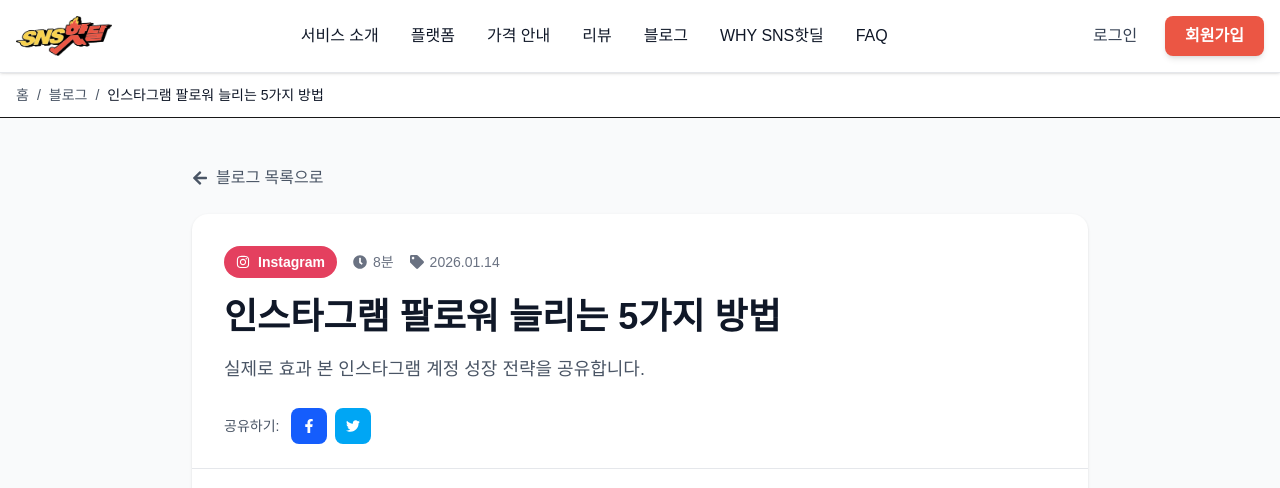
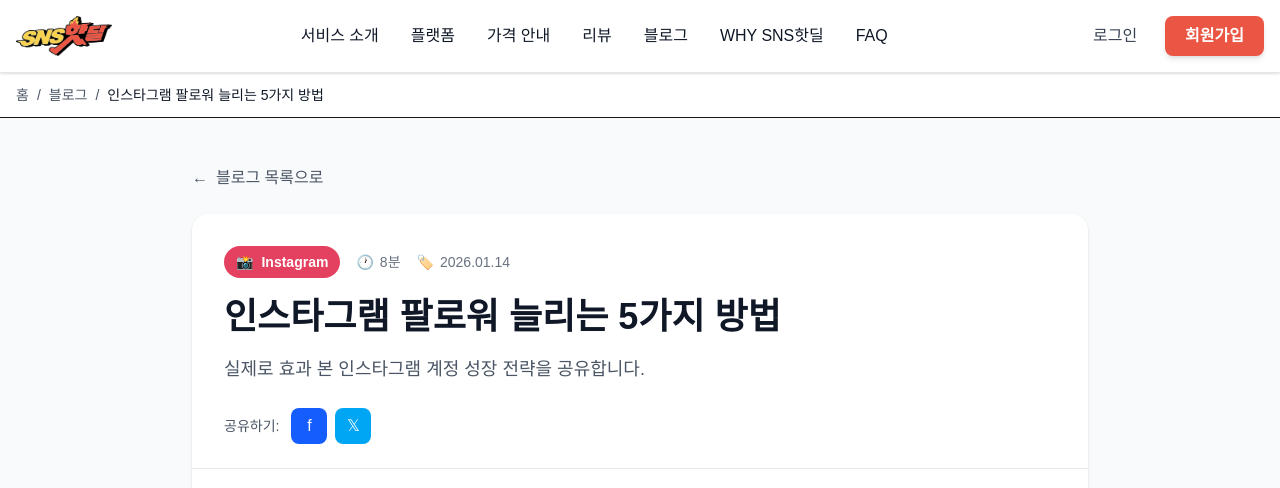
Before and after one commit to hojin3787-ai/snshotdeal-landing, a Next.js app in the folder website/: page /blog/instagram-follower-growth in a window 1280 px wide. Shown: the top 488 px of the page. Built offline with nearby package versions, Linux system fonts and the light colour scheme; no server answers.

Commit message:
[Fix: react-icons 제거 - 이모지로 대체하여 Cloudflare 빌드 호환성 확보]

```diff
--- a/website/src/app/blog/[slug]/page.tsx
+++ b/website/src/app/blog/[slug]/page.tsx
@@ -1,23 +1,27 @@
 import Link from "next/link";
-import {
-  FaInstagram,
-  FaYoutube,
-  FaTiktok,
-  FaArrowLeft,
-  FaClock,
-  FaTag,
-  FaShareAlt,
-  FaFacebookF,
-  FaTwitter,
-  FaLink,
-} from "react-icons/fa";
+import { use } from "react";
+
+// 아이콘 대체용 이모지
+const iconMap: Record<string, string> = {
+  instagram: "📸",
+  youtube: "🎬",
+  tiktok: "🎵",
+};
+
+// 아이콘 컴포넌트 대체
+const IconEmoji = ({ type }: { type: string }) => <span>{iconMap[type] || "📱"}</span>;
+const ArrowLeftIcon = () => <span>←</span>;
+const ClockIcon = () => <span>🕐</span>;
+const TagIcon = () => <span>🏷️</span>;
+const FacebookIcon = () => <span>f</span>;
+const TwitterIcon = () => <span>𝕏</span>;
 
 // 블로그 포스트 데이터
 const blogPosts = {
   "instagram-follower-growth": {
     title: "인스타그램 팔로워 늘리는 5가지 방법",
     category: "Instagram",
-    icon: FaInstagram,
+    icon: "instagram",
     iconColor: "#E4405F",
     date: "2026.01.14",
     readTime: "8분",
@@ -79,7 +83,7 @@ const blogPosts = {
   "youtube-algorithm-guide": {
     title: "유튜브 알고리즘 완전 정복 가이드",
     category: "YouTube",
-    icon: FaYoutube,
+    icon: "youtube",
     iconColor: "#FF0000",
     date: "2026.01.12",
     readTime: "7분",
@@ -136,7 +140,7 @@ const blogPosts = {
   "tiktok-viral-strategy": {
     title: "틱톡에서 바이럴 일으키는 법",
     category: "TikTok",
-    icon: FaTiktok,
+    icon: "tiktok",
     iconColor: "#000000",
     date: "2026.01.10",
     readTime: "7분",
@@ -204,7 +208,7 @@ const blogPosts = {
   "sns-content-strategy": {
     title: "SNS 콘텐츠 전략 완벽 가이드",
     category: "Instagram",
-    icon: FaInstagram,
+    icon: "instagram",
     iconColor: "#E4405F",
     date: "2026.01.08",
     readTime: "10분",
@@ -284,7 +288,7 @@ const blogPosts = {
   "youtube-shorts-tips": {
     title: "YouTube Shorts로 구독자 늘리기",
     category: "YouTube",
-    icon: FaYoutube,
+    icon: "youtube",
     iconColor: "#FF0000",
     date: "2026.01.05",
     readTime: "7분",
@@ -346,7 +350,7 @@ const blogPosts = {
   "tiktok-trends-2024": {
     title: "2026 TikTok 트렌드 전망",
     category: "TikTok",
-    icon: FaTiktok,
+    icon: "tiktok",
     iconColor: "#000000",
     date: "2026.01.03",
     readTime: "8분",
@@ -414,7 +418,7 @@ const blogPosts = {
   "instagram-reels-mastery": {
     title: "인스타그램 릴스 마스터하기",
     category: "Instagram",
-    icon: FaInstagram,
+    icon: "instagram",
     iconColor: "#E4405F",
     date: "2026.01.13",
     readTime: "9분",
@@ -482,7 +486,7 @@ const blogPosts = {
   "youtube-seo-complete-guide": {
     title: "YouTube SEO 완벽 가이드",
     category: "YouTube",
-    icon: FaYoutube,
+    icon: "youtube",
     iconColor: "#FF0000",
     date: "2026.01.11",
     readTime: "10분",
@@ -556,7 +560,7 @@ const blogPosts = {
   "tiktok-hashtag-strategy": {
     title: "틱톡 해시태그 전략의 모든 것",
     category: "TikTok",
-    icon: FaTiktok,
+    icon: "tiktok",
     iconColor: "#000000",
     date: "2026.01.09",
     readTime: "9분",
@@ -630,7 +634,7 @@ const blogPosts = {
   "instagram-story-engagement": {
     title: "인스타그램 스토리로 참여율 높이기",
     category: "Instagram",
-    icon: FaInstagram,
+    icon: "instagram",
     iconColor: "#E4405F",
     date: "2026.01.07",
     readTime: "8분",
@@ -704,7 +708,7 @@ const blogPosts = {
   "youtube-thumbnail-design": {
     title: "클릭을 부르는 유튜브 썸네일 디자인",
     category: "YouTube",
-    icon: FaYoutube,
+    icon: "youtube",
     iconColor: "#FF0000",
     date: "2026.01.06",
     readTime: "7분",
@@ -778,7 +782,7 @@ const blogPosts = {
   "tiktok-live-streaming-tips": {
     title: "틱톡 라이브로 팔로워 폭발 성장시키기",
     category: "TikTok",
-    icon: FaTiktok,
+    icon: "tiktok",
     iconColor: "#000000",
     date: "2026.01.04",
     readTime: "6분",
@@ -851,12 +855,12 @@ const blogPosts = {
   },
 };
 
-export default async function BlogPost({
+export default function BlogPost({
   params,
 }: {
   params: Promise<{ slug: string }>;
 }) {
-  const { slug } = await params;
+  const { slug } = use(params);
   const post = blogPosts[slug as keyof typeof blogPosts];
 
   if (!post) {
@@ -877,7 +881,7 @@ export default async function BlogPost({
     );
   }
 
-  const IconComponent = post.icon;
+  const IconComponent = () => <IconEmoji type={post.icon} />;
 
   // 관련 포스트 가져오기
   const relatedPostsData = post.relatedPosts
@@ -914,7 +918,7 @@ export default async function BlogPost({
             href="/blog"
             className="inline-flex items-center gap-2 text-gray-600 hover:text-[#EB5644] mb-6 transition-colors font-medium"
           >
-            <FaArrowLeft />
+            <ArrowLeftIcon />
             <span>블로그 목록으로</span>
           </Link>
 
@@ -932,11 +936,11 @@ export default async function BlogPost({
                 </div>
                 <div className="flex items-center gap-4 text-sm text-gray-500">
                   <div className="flex items-center gap-1.5">
-                    <FaClock />
+                    <ClockIcon />
                     <span>{post.readTime}</span>
                   </div>
                   <div className="flex items-center gap-1.5">
-                    <FaTag />
+                    <TagIcon />
                     <span>{post.date}</span>
                   </div>
                 </div>
@@ -966,7 +970,7 @@ export default async function BlogPost({
                   className="flex items-center justify-center w-9 h-9 rounded-lg bg-blue-600 hover:bg-blue-700 text-white transition-colors"
                   title="Facebook 공유"
                 >
-                  <FaFacebookF className="text-sm" />
+                  <FacebookIcon />
                 </a>
                 <a
                   href={`https://twitter.com/intent/tweet?url=https://snshotdeal.co.kr/blog/${slug}&text=${post.title}`}
@@ -975,7 +979,7 @@ export default async function BlogPost({
                   className="flex items-center justify-center w-9 h-9 rounded-lg bg-sky-500 hover:bg-sky-600 text-white transition-colors"
                   title="Twitter 공유"
                 >
-                  <FaTwitter className="text-sm" />
+                  <TwitterIcon />
                 </a>
               </div>
             </div>
@@ -1085,7 +1089,6 @@ export default async function BlogPost({
               <h2 className="text-2xl font-bold text-gray-900 mb-6">관련 글</h2>
               <div className="grid md:grid-cols-2 gap-6">
                 {relatedPostsData.map((relatedPost: any) => {
-                  const RelatedIcon = relatedPost.icon;
                   return (
                     <Link
                       key={relatedPost.slug}
@@ -1097,7 +1100,7 @@ export default async function BlogPost({
                           className="flex items-center gap-2 px-3 py-1.5 rounded-full text-sm font-semibold text-white mb-4 w-fit"
                           style={{ backgroundColor: relatedPost.iconColor }}
                         >
-                          <RelatedIcon />
+                          <IconEmoji type={relatedPost.icon} />
                           <span>{relatedPost.category}</span>
                         </div>
                         <h3 className="text-xl font-bold text-gray-900 mb-2 group-hover:text-[#EB5644] transition-colors">
@@ -1108,7 +1111,7 @@ export default async function BlogPost({
                         </p>
                         <div className="flex items-center gap-3 mt-4 text-xs text-gray-500">
                           <span className="flex items-center gap-1">
-                            <FaClock />
+                            <ClockIcon />
                             {relatedPost.readTime}
                           </span>
                           <span>{relatedPost.date}</span>
@@ -1154,10 +1157,3 @@ export default async function BlogPost({
     </main>
   );
 }
-
-// 정적 페이지 생성을 위한 params
-export function generateStaticParams() {
-  return Object.keys(blogPosts).map((slug) => ({
-    slug,
-  }));
-}
```
Also changed, not shown: 1 other file (tests, documents, lock files or other folders).
